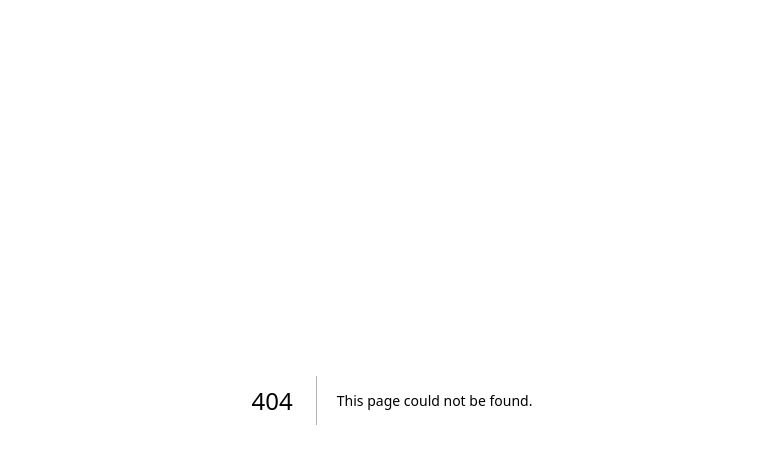
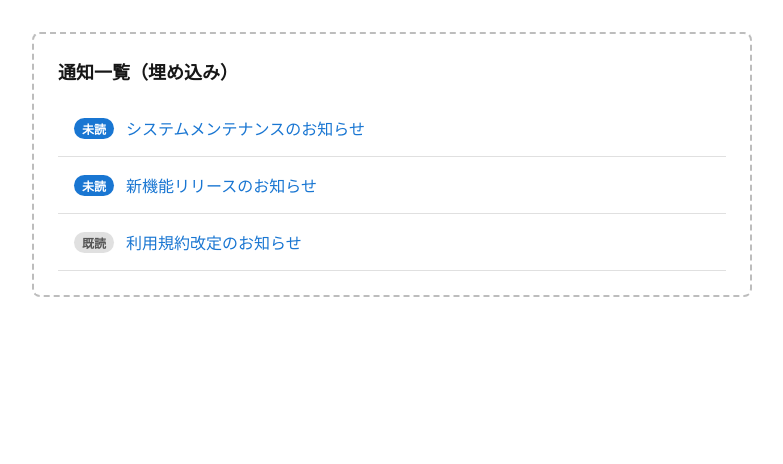
Before and after one commit to Himenon/nextjs-v14-revalidatePath-vs-revalidateTag, a Next.js app: page /embed/notification in a window 1280 px wide. Before the commit this address had no page. Shown: the top 464 px of the page, without its empty margins (248-1031 px from the left). Built offline with nearby package versions, Linux system fonts and the light colour scheme.

Commit message:
feat(notification): 通知一覧・詳細表示および既読管理機能を追加

```diff
--- /dev/null
+++ b/src/app/embed/notification/page.tsx
@@ -0,0 +1,23 @@
+import "server-only";
+
+import { getAllNotifications } from "../../../lib/notifications";
+import { Notifications } from "../../../components/Notifications";
+
+export default function EmbedNotificationPage() {
+  const notifications = getAllNotifications();
+
+  return (
+    <div style={containerStyle}>
+      <h2 style={{ marginBottom: "16px", fontSize: "18px" }}>通知一覧（埋め込み）</h2>
+      <Notifications notifications={notifications} />
+    </div>
+  );
+}
+
+const containerStyle: React.CSSProperties = {
+  border: "2px dashed #bdbdbd",
+  borderRadius: "8px",
+  padding: "24px",
+  maxWidth: "720px",
+  margin: "32px auto",
+};
--- /dev/null
+++ b/src/components/Notifications.tsx
@@ -0,0 +1,51 @@
+import Link from "next/link";
+import type { Notification } from "../lib/notifications";
+
+type Props = {
+  notifications: Notification[];
+};
+
+export function Notifications({ notifications }: Props) {
+  return (
+    <ul style={{ listStyle: "none", padding: 0, margin: 0 }}>
+      {notifications.map((notification) => (
+        <li key={notification.id} style={listItemStyle}>
+          <div style={{ display: "flex", alignItems: "center", gap: "12px" }}>
+            <span
+              style={{
+                ...badgeStyle,
+                backgroundColor: notification.isRead ? "#e0e0e0" : "#1976d2",
+                color: notification.isRead ? "#555" : "#fff",
+              }}
+            >
+              {notification.isRead ? "既読" : "未読"}
+            </span>
+            <Link href={`/notification/${notification.id}`} style={linkStyle}>
+              {notification.title}
+            </Link>
+          </div>
+        </li>
+      ))}
+    </ul>
+  );
+}
+
+const listItemStyle: React.CSSProperties = {
+  padding: "16px",
+  borderBottom: "1px solid #e0e0e0",
+};
+
+const badgeStyle: React.CSSProperties = {
+  display: "inline-block",
+  padding: "2px 8px",
+  borderRadius: "12px",
+  fontSize: "12px",
+  fontWeight: "bold",
+  whiteSpace: "nowrap",
+};
+
+const linkStyle: React.CSSProperties = {
+  color: "#1976d2",
+  textDecoration: "none",
+  fontSize: "16px",
+};
--- /dev/null
+++ b/src/data/notifications.json
@@ -0,0 +1,20 @@
+[
+  {
+    "id": "1",
+    "title": "システムメンテナンスのお知らせ",
+    "body": "2026年3月10日（火）2:00〜4:00の間、システムメンテナンスを実施します。この間はサービスをご利用いただけません。",
+    "isRead": false
+  },
+  {
+    "id": "2",
+    "title": "新機能リリースのお知らせ",
+    "body": "新機能「通知センター」をリリースしました。通知の既読・未読管理が可能になりました。",
+    "isRead": false
+  },
+  {
+    "id": "3",
+    "title": "利用規約改定のお知らせ",
+    "body": "2026年4月1日より利用規約を改定します。主な変更点はプライバシーポリシーの更新です。",
+    "isRead": true
+  }
+]
--- /dev/null
+++ b/src/lib/notifications.ts
@@ -0,0 +1,41 @@
+import "server-only";
+
+import fs from "fs";
+import path from "path";
+
+export type Notification = {
+  id: string;
+  title: string;
+  body: string;
+  isRead: boolean;
+};
+
+const dataFilePath = path.join(process.cwd(), "src/data/notifications.json");
+
+function readNotifications(): Notification[] {
+  const raw = fs.readFileSync(dataFilePath, "utf-8");
+  return JSON.parse(raw) as Notification[];
+}
+
+function writeNotifications(notifications: Notification[]): void {
+  fs.writeFileSync(dataFilePath, JSON.stringify(notifications, null, 2), "utf-8");
+}
+
+export function getAllNotifications(): Notification[] {
+  return readNotifications();
+}
+
+export function getNotificationById(id: string): Notification | undefined {
+  return readNotifications().find((n) => n.id === id);
+}
+
+export function markAsRead(id: string): void {
+  const notifications = readNotifications();
+  const updated = notifications.map((n): Notification => {
+    if (n.id === id) {
+      return { ...n, isRead: true };
+    }
+    return n;
+  });
+  writeNotifications(updated);
+}
```
Also changed, not shown: src/app/actions/markAsRead.ts (added, +10 -0 lines), src/app/notification/[id]/page.tsx (added, +50 -0 lines), src/app/notification/page.tsx (added, +21 -0 lines), src/components/NotificationDetail.tsx (added, +43 -0 lines), 1 other file (tests, documents, lock files or other folders).
